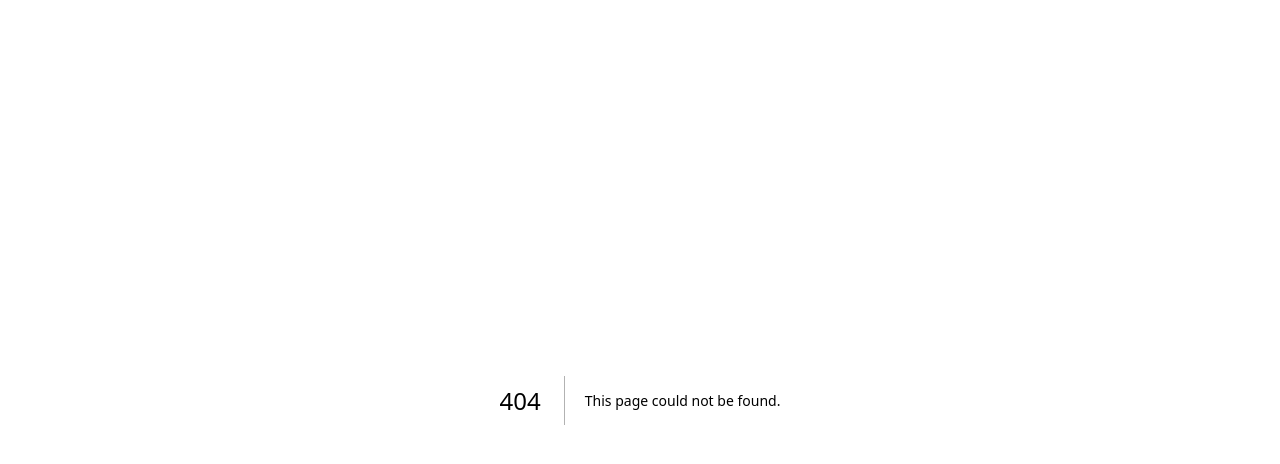
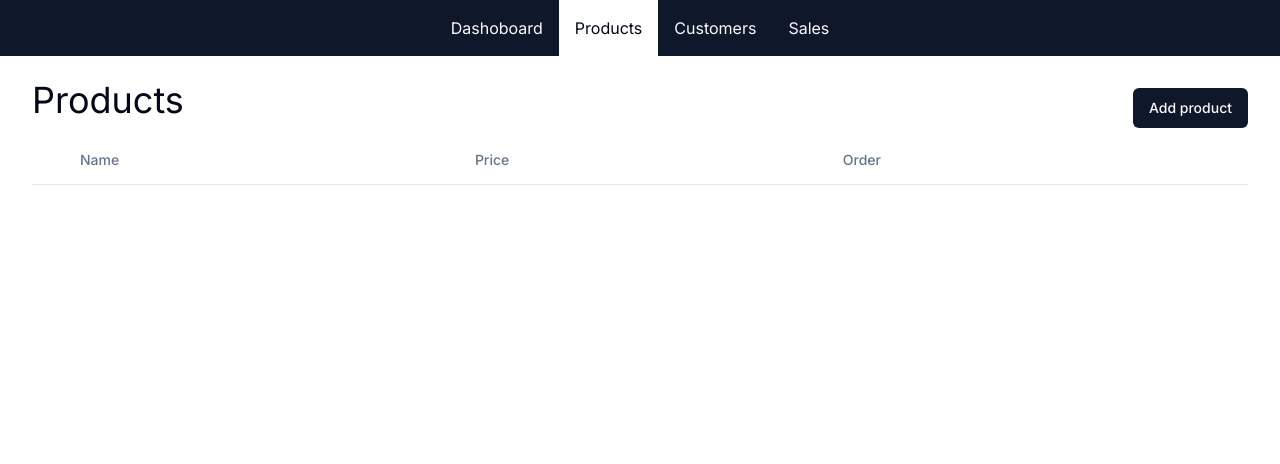
Before and after one commit to FacuTombesi/Ecommerce, a Next.js app: page /admin/products in a window 1280 px wide. Before the commit this address had no page. Shown: the top 464 px of the page. Built offline with nearby package versions, Linux system fonts and the light colour scheme.

Commit message:
shadcn components added / admin products page added

```diff
--- a/package.json
+++ b/package.json
@@ -10,6 +10,7 @@
   },
   "dependencies": {
     "@prisma/client": "^5.12.0",
+    "@radix-ui/react-slot": "^1.0.2",
     "class-variance-authority": "^0.7.0",
     "clsx": "^2.1.0",
     "lucide-react": "^0.364.0",
--- /dev/null
+++ b/src/app/admin/_components/PageHeader.tsx
@@ -0,0 +1,7 @@
+import { ReactNode } from "react";
+
+export function PageHeader({ children }: { children: ReactNode }) {
+  return (
+    <h1 className="text-4xl mb-4">{children}</h1>
+  );
+}
--- /dev/null
+++ b/src/app/admin/products/page.tsx
@@ -0,0 +1,41 @@
+import { Button } from "@/components/ui/button";
+import { PageHeader } from "../_components/PageHeader";
+import Link from "next/link";
+import { Table, TableBody, TableHead, TableHeader, TableRow } from "@/components/ui/table";
+
+export default function AdminProductsPage() {
+  return (
+    <>
+      <div className="flex justify-between items-center gap-4">
+        <PageHeader>Products</PageHeader>
+        <Button asChild>
+          <Link href="/admin/products/new">Add product</Link>
+        </Button>
+      </div>
+      <ProductsTable />
+    </>
+  );
+}
+
+function ProductsTable() {
+  return (
+    <Table>
+      <TableHeader>
+        <TableRow>
+          <TableHead className="w-0">
+            <span className="sr-only">Available for purchase</span>
+          </TableHead>
+          <TableHead>Name</TableHead>
+          <TableHead>Price</TableHead>
+          <TableHead>Order</TableHead>
+          <TableHead className="w-0">
+            <span className="sr-only">Actions</span>
+          </TableHead>
+        </TableRow>
+      </TableHeader>
+      <TableBody>
+
+      </TableBody>
+    </Table>
+  );
+}
--- /dev/null
+++ b/src/components/ui/button.tsx
@@ -0,0 +1,56 @@
+import * as React from "react"
+import { Slot } from "@radix-ui/react-slot"
+import { cva, type VariantProps } from "class-variance-authority"
+
+import { cn } from "@/lib/utils"
+
+const buttonVariants = cva(
+  "inline-flex items-center justify-center whitespace-nowrap rounded-md text-sm font-medium ring-offset-background transition-colors focus-visible:outline-none focus-visible:ring-2 focus-visible:ring-ring focus-visible:ring-offset-2 disabled:pointer-events-none disabled:opacity-50",
+  {
+    variants: {
+      variant: {
+        default: "bg-primary text-primary-foreground hover:bg-primary/90",
+        destructive:
+          "bg-destructive text-destructive-foreground hover:bg-destructive/90",
+        outline:
+          "border border-input bg-background hover:bg-accent hover:text-accent-foreground",
+        secondary:
+          "bg-secondary text-secondary-foreground hover:bg-secondary/80",
+        ghost: "hover:bg-accent hover:text-accent-foreground",
+        link: "text-primary underline-offset-4 hover:underline",
+      },
+      size: {
+        default: "h-10 px-4 py-2",
+        sm: "h-9 rounded-md px-3",
+        lg: "h-11 rounded-md px-8",
+        icon: "h-10 w-10",
+      },
+    },
+    defaultVariants: {
+      variant: "default",
+      size: "default",
+    },
+  }
+)
+
+export interface ButtonProps
+  extends React.ButtonHTMLAttributes<HTMLButtonElement>,
+    VariantProps<typeof buttonVariants> {
+  asChild?: boolean
+}
+
+const Button = React.forwardRef<HTMLButtonElement, ButtonProps>(
+  ({ className, variant, size, asChild = false, ...props }, ref) => {
+    const Comp = asChild ? Slot : "button"
+    return (
+      <Comp
+        className={cn(buttonVariants({ variant, size, className }))}
+        ref={ref}
+        {...props}
+      />
+    )
+  }
+)
+Button.displayName = "Button"
+
+export { Button, buttonVariants }
--- /dev/null
+++ b/src/components/ui/table.tsx
@@ -0,0 +1,117 @@
+import * as React from "react"
+
+import { cn } from "@/lib/utils"
+
+const Table = React.forwardRef<
+  HTMLTableElement,
+  React.HTMLAttributes<HTMLTableElement>
+>(({ className, ...props }, ref) => (
+  <div className="relative w-full overflow-auto">
+    <table
+      ref={ref}
+      className={cn("w-full caption-bottom text-sm", className)}
+      {...props}
+    />
+  </div>
+))
+Table.displayName = "Table"
+
+const TableHeader = React.forwardRef<
+  HTMLTableSectionElement,
+  React.HTMLAttributes<HTMLTableSectionElement>
+>(({ className, ...props }, ref) => (
+  <thead ref={ref} className={cn("[&_tr]:border-b", className)} {...props} />
+))
+TableHeader.displayName = "TableHeader"
+
+const TableBody = React.forwardRef<
+  HTMLTableSectionElement,
+  React.HTMLAttributes<HTMLTableSectionElement>
+>(({ className, ...props }, ref) => (
+  <tbody
+    ref={ref}
+    className={cn("[&_tr:last-child]:border-0", className)}
+    {...props}
+  />
+))
+TableBody.displayName = "TableBody"
+
+const TableFooter = React.forwardRef<
+  HTMLTableSectionElement,
+  React.HTMLAttributes<HTMLTableSectionElement>
+>(({ className, ...props }, ref) => (
+  <tfoot
+    ref={ref}
+    className={cn(
+      "border-t bg-muted/50 font-medium [&>tr]:last:border-b-0",
+      className
+    )}
+    {...props}
+  />
+))
+TableFooter.displayName = "TableFooter"
+
+const TableRow = React.forwardRef<
+  HTMLTableRowElement,
+  React.HTMLAttributes<HTMLTableRowElement>
+>(({ className, ...props }, ref) => (
+  <tr
+    ref={ref}
+    className={cn(
+      "border-b transition-colors hover:bg-muted/50 data-[state=selected]:bg-muted",
+      className
+    )}
+    {...props}
+  />
+))
+TableRow.displayName = "TableRow"
+
+const TableHead = React.forwardRef<
+  HTMLTableCellElement,
+  React.ThHTMLAttributes<HTMLTableCellElement>
+>(({ className, ...props }, ref) => (
+  <th
+    ref={ref}
+    className={cn(
+      "h-12 px-4 text-left align-middle font-medium text-muted-foreground [&:has([role=checkbox])]:pr-0",
+      className
+    )}
+    {...props}
+  />
+))
+TableHead.displayName = "TableHead"
+
+const TableCell = React.forwardRef<
+  HTMLTableCellElement,
+  React.TdHTMLAttributes<HTMLTableCellElement>
+>(({ className, ...props }, ref) => (
+  <td
+    ref={ref}
+    className={cn("p-4 align-middle [&:has([role=checkbox])]:pr-0", className)}
+    {...props}
+  />
+))
+TableCell.displayName = "TableCell"
+
+const TableCaption = React.forwardRef<
+  HTMLTableCaptionElement,
+  React.HTMLAttributes<HTMLTableCaptionElement>
+>(({ className, ...props }, ref) => (
+  <caption
+    ref={ref}
+    className={cn("mt-4 text-sm text-muted-foreground", className)}
+    {...props}
+  />
+))
+TableCaption.displayName = "TableCaption"
+
+export {
+  Table,
+  TableHeader,
+  TableBody,
+  TableFooter,
+  TableHead,
+  TableRow,
+  TableCell,
+  TableCaption,
+}
```
Also changed, not shown: 1 other file (tests, documents, lock files or other folders).
